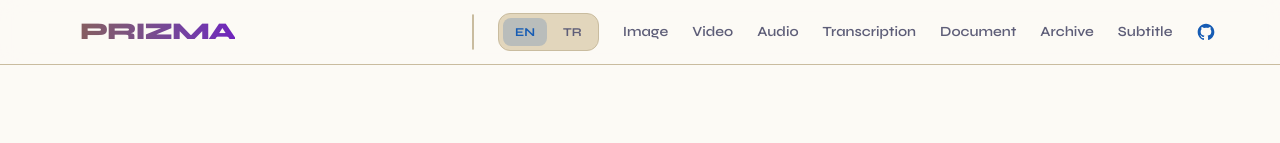
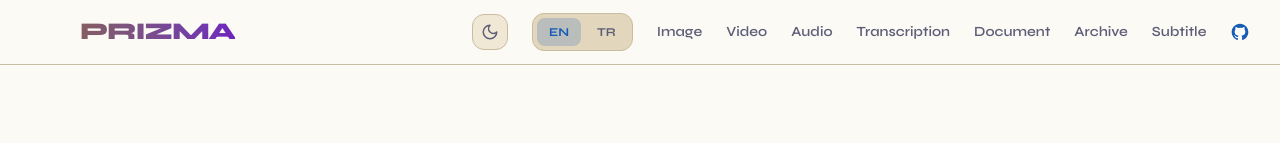
Before and after one commit to uafurkan/Prizma, a Next.js app: page /en in a window 1280 px wide. Shown: the top 143 px of the page. Built offline with nearby package versions, Linux system fonts and the light colour scheme; no server answers.

Commit message:
fix(ui): add shrink-0 to ThemeToggle and LanguageSwitcher to prevent header elements compression on smaller screen sizes

```diff
--- a/components/LanguageSwitcher.tsx
+++ b/components/LanguageSwitcher.tsx
@@ -12,7 +12,7 @@ export default function LanguageSwitcher({ currentLang }: { currentLang: string
   };
 
   return (
-    <div className="flex items-center gap-1 bg-surface2 border border-border rounded-xl p-1">
+    <div className="flex items-center gap-1 bg-surface2 border border-border rounded-xl p-1 shrink-0">
       <a
         href={getHref('en')}
         className={`px-3 py-1.5 rounded-lg text-xs font-bold transition-all ${
--- a/components/ThemeToggle.tsx
+++ b/components/ThemeToggle.tsx
@@ -12,13 +12,13 @@ export default function ThemeToggle({ dict }: { dict?: any }) {
   }, []);
 
   if (!mounted) {
-    return <div className="w-9 h-9 rounded-xl border border-border bg-surface flex items-center justify-center opacity-50" />;
+    return <div className="w-9 h-9 rounded-xl border border-border bg-surface flex items-center justify-center opacity-50 shrink-0" />;
   }
 
   return (
     <button
       onClick={() => setTheme(theme === 'dark' ? 'light' : 'dark')}
-      className="w-9 h-9 flex items-center justify-center rounded-xl border border-border bg-surface hover:border-b hover:text-foreground text-muted transition-colors relative overflow-hidden"
+      className="w-9 h-9 flex items-center justify-center rounded-xl border border-border bg-surface hover:border-b hover:text-foreground text-muted transition-colors relative overflow-hidden shrink-0"
       aria-label={dict?.common?.toggleTheme || "Toggle Theme"}
       title={theme === 'dark' ? (dict?.common?.switchToLight || 'Switch to Light Theme') : (dict?.common?.switchToDark || 'Switch to Dark Theme')}
     >
```
